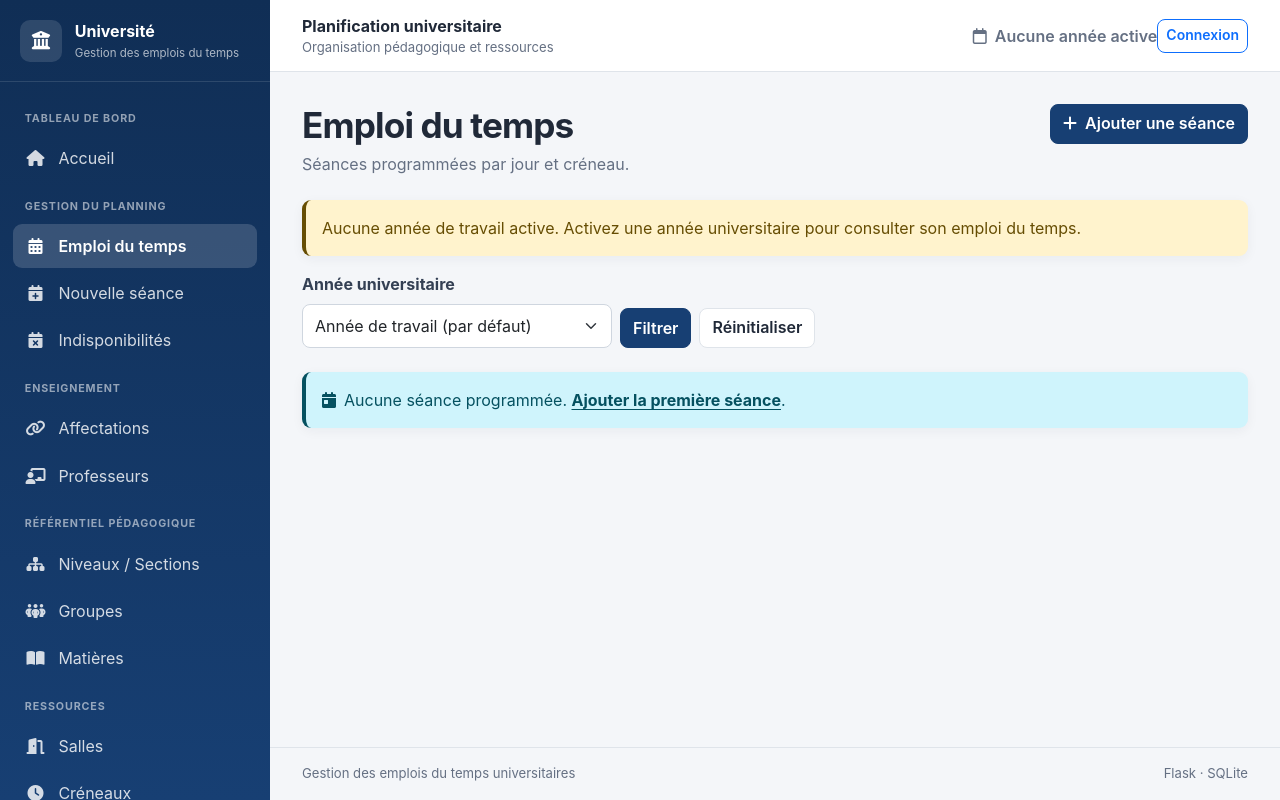
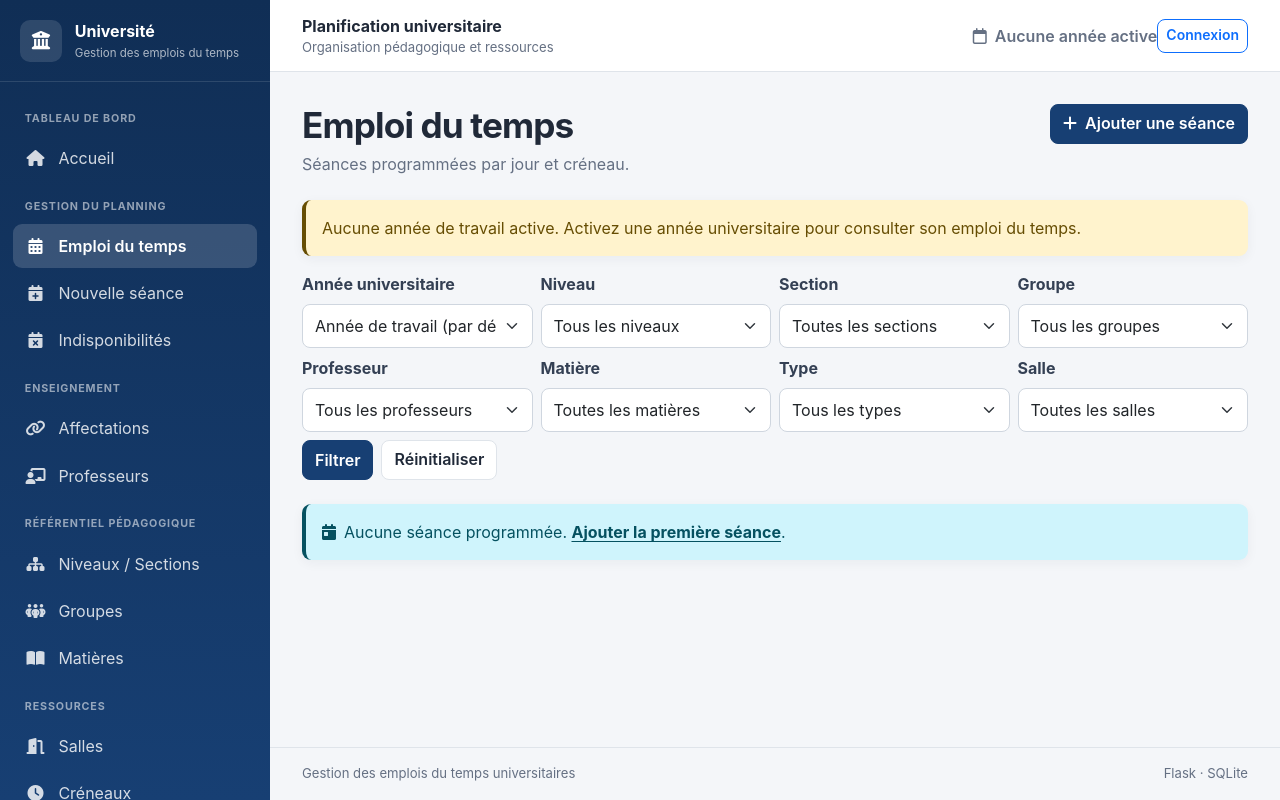
Before and after one commit to bendhibasassi/emploi_du_temps, a Flask app: page /emploi_du_temps in a window 1280 px wide. Run offline with Flask 3, Linux system fonts and the light colour scheme; data that the repository does not hold is empty.

Commit message:
Ajoute les filtres cumulables au planning

```diff
--- a/app/routes.py
+++ b/app/routes.py
@@ -12,7 +12,7 @@ from flask import (
 from werkzeug.security import check_password_hash
 from sqlalchemy import or_
 from sqlalchemy.exc import SQLAlchemyError
-from sqlalchemy.orm import joinedload, selectinload
+from sqlalchemy.orm import joinedload, selectinload, load_only
 from app import db
 from app.models import (
     Professeur, Matiere, Niveau, Section, Groupe, Salle, Creneau,
@@ -1799,27 +1799,79 @@ def emploi_du_temps():
     ).all()
     annee_id, aucune_annee_active = determiner_annee_consultation()
 
-    query = Seance.query.filter(Seance.statut != 'ANNULEE')
+    def lire_id_filtre(nom):
+        valeur = request.args.get(nom, '').strip()
+        if not valeur:
+            return None
+        try:
+            return int(valeur)
+        except ValueError:
+            return -1
+
+    niveau_id = lire_id_filtre('niveau_id')
+    section_id = lire_id_filtre('section_id')
+    groupe_id = lire_id_filtre('groupe_id')
+    professeur_id = lire_id_filtre('professeur_id')
+    matiere_id = lire_id_filtre('matiere_id')
+    salle_id = lire_id_filtre('salle_id')
+    type_enseignement = request.args.get('type_enseignement', '').strip().upper()
+
+    query = (Seance.query
+             .join(Affectation, Seance.id_affectation == Affectation.id_affectation)
+             .join(Section, Affectation.id_section == Section.id_section)
+             .join(Niveau, Section.id_niveau == Niveau.id_niveau)
+             .outerjoin(Groupe, Affectation.id_groupe == Groupe.id_groupe)
+             .join(Professeur, Affectation.id_professeur == Professeur.id_professeur)
+             .join(Matiere, Affectation.id_matiere == Matiere.id_matiere)
+             .join(Salle, Seance.id_salle == Salle.id_salle)
+             .filter(Seance.statut != 'ANNULEE')
+             .options(
+                 joinedload(Seance.affectation).joinedload(Affectation.professeur),
+                 joinedload(Seance.affectation).joinedload(Affectation.matiere),
+                 joinedload(Seance.affectation).joinedload(Affectation.section).joinedload(
+                     Section.niveau
+                 ).load_only(Niveau.id_niveau, Niveau.libelle),
+                 joinedload(Seance.affectation).joinedload(Affectation.groupe),
+                 joinedload(Seance.salle),
+                 joinedload(Seance.creneau),
+             ))
     if aucune_annee_active:
         query = query.filter(Seance.id_seance.is_(None))
     elif annee_id is not None:
         query = query.filter(Seance.id_annee == annee_id)
+    if niveau_id is not None:
+        query = query.filter(Section.id_niveau == niveau_id)
+    if section_id is not None:
+        query = query.filter(Affectation.id_section == section_id)
+    if groupe_id is not None:
+        query = query.filter(Affectation.id_groupe == groupe_id)
+    if professeur_id is not None:
+        query = query.filter(Affectation.id_professeur == professeur_id)
+    if matiere_id is not None:
+        query = query.filter(Affectation.id_matiere == matiere_id)
+    if salle_id is not None:
+        query = query.filter(Seance.id_salle == salle_id)
+    if type_enseignement in {'CM', 'TD', 'TP'}:
+        query = query.filter(Affectation.type_enseignement == type_enseignement)
+    elif type_enseignement:
+        query = query.filter(Affectation.type_enseignement == '__INVALIDE__')
     seances = query.all()
 
     planning = []
     for seance in seances:
-        affectation = Affectation.query.get(seance.id_affectation)
+        affectation = seance.affectation
         if affectation:
-            prof = Professeur.query.get(affectation.id_professeur)
-            matiere = Matiere.query.get(affectation.id_matiere)
-            section = Section.query.get(affectation.id_section)
-            salle = Salle.query.get(seance.id_salle)
-            creneau = Creneau.query.get(seance.id_creneau)
+            prof = affectation.professeur
+            matiere = affectation.matiere
+            section = affectation.section
+            salle = seance.salle
+            creneau = seance.creneau
 
             planning.append({
                 'id_seance': seance.id_seance,
                 'prof': f"{prof.prenom} {prof.nom}" if prof else "Inconnu",
                 'matiere': matiere.nom_matiere if matiere else "Inconnu",
+                'niveau': section.niveau.libelle if section and section.niveau else "Inconnu",
                 'section': section.libelle if section else "Inconnu",
                 'groupe': affectation.groupe.code_groupe if affectation.groupe else None,
                 'type_enseignement': affectation.type_enseignement,
@@ -1838,7 +1890,25 @@ def emploi_du_temps():
         planning=planning,
         annees=annees_list,
         annee_id=annee_id,
-        aucune_annee_active=aucune_annee_active
+        aucune_annee_active=aucune_annee_active,
+        niveaux=db.session.execute(
+            db.text(
+                'SELECT id_niveau, libelle FROM tbl_niveaux '
+                'ORDER BY libelle'
+            )
+        ).mappings().all(),
+        sections=Section.query.order_by(Section.libelle).all(),
+        groupes=Groupe.query.order_by(Groupe.nom_groupe).all(),
+        professeurs=Professeur.query.order_by(Professeur.nom, Professeur.prenom).all(),
+        matieres=Matiere.query.order_by(Matiere.nom_matiere).all(),
+        salles=Salle.query.order_by(Salle.nom_salle).all(),
+        niveau_id=niveau_id,
+        section_id=section_id,
+        groupe_id=groupe_id,
+        professeur_id=professeur_id,
+        matiere_id=matiere_id,
+        salle_id=salle_id,
+        type_enseignement=type_enseignement,
     )
 
 @main.route('/professeurs')
--- a/app/templates/emploi_du_temps.html
+++ b/app/templates/emploi_du_temps.html
@@ -9,7 +9,7 @@
 <div class="alert alert-warning">Aucune année de travail active. Activez une année universitaire pour consulter son emploi du temps.</div>
 {% endif %}
 <form method="GET" class="row g-2 align-items-end mb-4">
-    <div class="col-md-4">
+    <div class="col-md-3">
         <label for="annee_id" class="form-label">Année universitaire</label>
         <select name="annee_id" id="annee_id" class="form-select">
             <option value="">Année de travail (par défaut)</option>
@@ -18,6 +18,13 @@
             {% endfor %}
         </select>
     </div>
+    <div class="col-md-3"><label for="niveau_id" class="form-label">Niveau</label><select name="niveau_id" id="niveau_id" class="form-select"><option value="">Tous les niveaux</option>{% for niveau in niveaux %}<option value="{{ niveau.id_niveau }}" {% if niveau_id == niveau.id_niveau %}selected{% endif %}>{{ niveau.libelle }}</option>{% endfor %}</select></div>
+    <div class="col-md-3"><label for="section_id" class="form-label">Section</label><select name="section_id" id="section_id" class="form-select"><option value="">Toutes les sections</option>{% for section in sections %}<option value="{{ section.id_section }}" {% if section_id == section.id_section %}selected{% endif %}>{{ section.libelle }}</option>{% endfor %}</select></div>
+    <div class="col-md-3"><label for="groupe_id" class="form-label">Groupe</label><select name="groupe_id" id="groupe_id" class="form-select"><option value="">Tous les groupes</option>{% for groupe in groupes %}<option value="{{ groupe.id_groupe }}" {% if groupe_id == groupe.id_groupe %}selected{% endif %}>{{ groupe.nom_groupe }}</option>{% endfor %}</select></div>
+    <div class="col-md-3"><label for="professeur_id" class="form-label">Professeur</label><select name="professeur_id" id="professeur_id" class="form-select"><option value="">Tous les professeurs</option>{% for professeur in professeurs %}<option value="{{ professeur.id_professeur }}" {% if professeur_id == professeur.id_professeur %}selected{% endif %}>{{ professeur.prenom or '' }} {{ professeur.nom }}</option>{% endfor %}</select></div>
+    <div class="col-md-3"><label for="matiere_id" class="form-label">Matière</label><select name="matiere_id" id="matiere_id" class="form-select"><option value="">Toutes les matières</option>{% for matiere in matieres %}<option value="{{ matiere.id_matiere }}" {% if matiere_id == matiere.id_matiere %}selected{% endif %}>{{ matiere.nom_matiere }}</option>{% endfor %}</select></div>
+    <div class="col-md-3"><label for="type_enseignement" class="form-label">Type</label><select name="type_enseignement" id="type_enseignement" class="form-select"><option value="">Tous les types</option>{% for type in ('CM', 'TD', 'TP') %}<option value="{{ type }}" {% if type_enseignement == type %}selected{% endif %}>{{ type }}</option>{% endfor %}</select></div>
+    <div class="col-md-3"><label for="salle_id" class="form-label">Salle</label><select name="salle_id" id="salle_id" class="form-select"><option value="">Toutes les salles</option>{% for salle in salles %}<option value="{{ salle.id_salle }}" {% if salle_id == salle.id_salle %}selected{% endif %}>{{ salle.nom_salle }}</option>{% endfor %}</select></div>
     <div class="col-auto d-flex gap-2">
         <button type="submit" class="btn btn-primary">Filtrer</button>
         <a href="{{ url_for('main.emploi_du_temps') }}" class="btn btn-secondary">Réinitialiser</a>
@@ -32,7 +39,7 @@
             <tr>
                 <td><strong>{{ seance.jour }}</strong><br><small class="text-muted">{{ seance.debut }} – {{ seance.fin }}</small></td>
                 <td><span class="badge teaching-type type-{{ seance.type_enseignement|lower }}">{{ seance.type_enseignement }}</span><br><span>{{ seance.matiere }}</span></td>
-                <td>{{ seance.section }}{% if seance.groupe %}<br><small class="text-muted">Groupe {{ seance.groupe }}</small>{% endif %}</td>
+                <td><strong>{{ seance.niveau }}</strong><br>{{ seance.section }}{% if seance.groupe %}<br><small class="text-muted">Groupe {{ seance.groupe }}</small>{% endif %}</td>
                 <td>{{ seance.prof }}</td>
                 <td>{{ seance.salle }}<br><small class="text-muted">{% if seance.capacite is not none %}{{ seance.capacite }} places{% else %}Capacité non renseignée{% endif %}</small></td>
                 <td><span class="badge bg-secondary">{{ seance.semaine_type }}</span></td>
```
